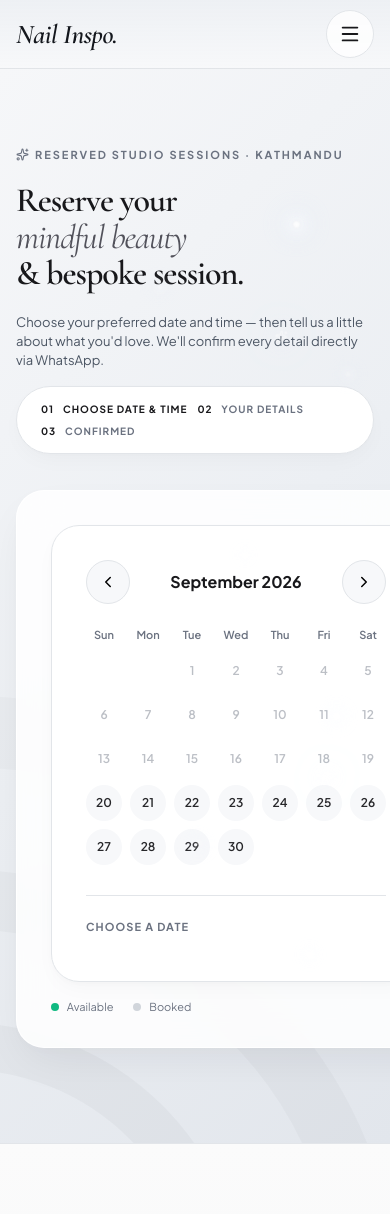
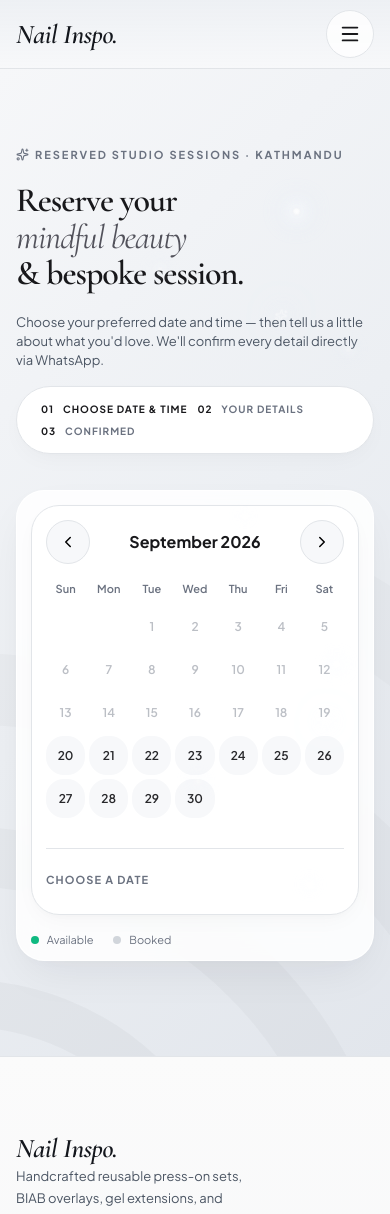
Before and after one commit to dikshyathapa01/nail, a React (Vite) app in the folder frontend/: page /booking in a window 390 px wide. Shown: the top 1214 px of the page. Built offline with nearby package versions, Linux system fonts and the light colour scheme.

Commit message:
responsive

```diff
--- a/frontend/components/GalleryGrid.jsx
+++ b/frontend/components/GalleryGrid.jsx
@@ -6,5 +6,5 @@ import Lightbox from "./Lightbox";
 export default function GalleryGrid({ items = gallery }) {
   const [selected, setSelected] = useState(null);
   const close = () => setSelected(null);
-  return <><div className="gallery-grid">{items.map((item, index) => <motion.button className={`gallery-item gallery-item-${index % 5}`} key={item.title} onClick={() => setSelected(index)} initial={{ opacity: 0, y: 24 }} whileInView={{ opacity: 1, y: 0 }} viewport={{ once: true, margin: "-40px" }} transition={{ duration: 0.55, delay: index * 0.06, ease: [0.16, 1, 0.3, 1] }}><img src={item.image} alt={item.title} /><span className="gallery-overlay"><b>{item.title}</b><Maximize2 size={17} /></span></motion.button>)}</div><Lightbox item={selected === null ? null : items[selected]} onClose={close} onNext={() => setSelected((selected + 1) % items.length)} onPrev={() => setSelected((selected - 1 + items.length) % items.length)} /></>;
+  return <><div className="gallery-grid">{items.map((item, index) => <motion.button className={`gallery-item gallery-item-${index % 5}`} key={item.title} onClick={() => setSelected(index)} initial={{ opacity: 0, y: 24 }} whileInView={{ opacity: 1, y: 0 }} viewport={{ once: true, margin: "-40px" }} transition={{ duration: 0.55, delay: index * 0.06, ease: [0.16, 1, 0.3, 1] }}><motion.img src={item.image} alt={item.title} initial={{ opacity: 0, scale: 1.06 }} whileInView={{ opacity: 1, scale: 1 }} viewport={{ once: true, margin: "-40px" }} transition={{ duration: 0.75, delay: index * 0.06, ease: [0.16, 1, 0.3, 1] }} /><span className="gallery-overlay"><b>{item.title}</b><Maximize2 size={17} /></span></motion.button>)}</div><Lightbox item={selected === null ? null : items[selected]} onClose={close} onNext={() => setSelected((selected + 1) % items.length)} onPrev={() => setSelected((selected - 1 + items.length) % items.length)} /></>;
 }
--- a/frontend/data.js
+++ b/frontend/data.js
@@ -65,7 +65,7 @@ export const services = [
     category: "Gel & Extensions",
     duration: "45 mins",
     description: "Meticulous cuticle prep, bespoke shaping, and seamless milky white ombre or glass-sheen gel polish for an effortlessly clean aesthetic.",
-    image: nnMarble,
+    image: waCoffeeMarble,
   },
   {
     name: "Hand-Painted Accent Art",
@@ -79,7 +79,7 @@ export const services = [
     category: "Nail Art",
     duration: "60 mins",
     description: "Soft blooming quartz textures, wave lines, and rich coffee-cream tonal gradients smoothly blended for an artistic, organic look.",
-    image: waCoffeeMarble,
+    image: nailsPlant,
   },
   {
     name: "Press-On Sizing & Custom Consultation",
@@ -103,7 +103,6 @@ export const gallery = [
   { image: waSwirlAlmond, title: "Minimalist Swirl French", category: "Gel & BIAB" },
   { image: waHearts, title: "Pink Aura & Heart Sparkles", category: "Nail Art" },
   { image: biabNude, title: "Glossy Almond BIAB", category: "Gel & BIAB" },
-  { image: nnMarble, title: "Milky Ombre on Marble", category: "Gel & BIAB" },
   { image: waCoffeeMarble, title: "Coffee & Cream Marble", category: "Nail Art" },
   { image: nnGlitterAcrylic, title: "Golden Stiletto Extensions", category: "Acrylics" },
   { image: nnPorcelainFloral, title: "3D Porcelain Florals & Dots", category: "Nail Art" },
--- a/frontend/index.css
+++ b/frontend/index.css
@@ -1342,12 +1342,14 @@ h2 em {
 
 .booking-layout {
   display: grid;
-  grid-template-columns: 1fr 0.95fr;
+  grid-template-columns: minmax(0, 1fr) minmax(0, 0.95fr);
   gap: 32px;
+  min-width: 0;
 }
 
 .calendar-card,
 .form-panel {
+  min-width: 0;
   padding: 34px;
   border: 1px solid var(--color-platinum);
   border-radius: var(--radius-xl);
@@ -2514,7 +2516,36 @@ html, body { max-width: 100vw; overflow-x: hidden; }
     font-size: 13px !important;
     line-height: 1.45 !important;
   }
-  .booking-layout { grid-template-columns: 1fr !important; }
+  .booking-layout,
+  .calendar-wrapper-col,
+  .form-panel {
+    width: 100%;
+    min-width: 0;
+    max-width: 100%;
+  }
+  .calendar-wrapper-col > .calendar-card,
+  .calendar-wrapper-col .calendar-card .calendar-card {
+    padding: 14px;
+  }
+  .calendar-head {
+    margin-bottom: 18px;
+  }
+  .calendar-head strong {
+    font-size: 16px;
+  }
+  .weekdays,
+  .calendar-days {
+    gap: 4px;
+  }
+  .calendar-days button {
+    min-width: 0;
+    min-height: 0;
+    width: 100%;
+  }
+  .form-panel {
+    padding: 22px 16px;
+    overflow: hidden;
+  }
   .step1-hint-panel { display: none; } /* hide hint on mobile — calendar takes full width */
   .booking-confirmed { padding: 28px 18px; }
   .confirmed-receipt { font-size: 12px; }
--- a/frontend/pages/Home.jsx
+++ b/frontend/pages/Home.jsx
@@ -132,11 +132,26 @@ export default function Home() {
 
           <div className="service-cards">
             {services.slice(0, 8).map((service, index) => (
-              <article className="service-card" key={service.name}>
+              <motion.article
+                className="service-card"
+                key={service.name}
+                initial={{ opacity: 0, y: 28 }}
+                whileInView={{ opacity: 1, y: 0 }}
+                viewport={{ once: true, margin: "-60px" }}
+                transition={{ duration: 0.55, delay: index * 0.06, ease: [0.16, 1, 0.3, 1] }}
+              >
                 <span className="service-number">{String(index + 1).padStart(2, "0")}</span>
                 <span className="service-category-badge">{service.category}</span>
                 <div className="service-image-wrap">
-                  <img src={service.image} alt={service.name} loading="lazy" />
+                  <motion.img
+                    src={service.image}
+                    alt={service.name}
+                    loading="lazy"
+                    initial={{ opacity: 0, scale: 1.06 }}
+                    whileInView={{ opacity: 1, scale: 1 }}
+                    viewport={{ once: true, margin: "-40px" }}
+                    transition={{ duration: 0.7, delay: index * 0.06, ease: [0.16, 1, 0.3, 1] }}
+                  />
                 </div>
                 <div className="service-card-body">
                   <h3>{service.name}</h3>
@@ -155,7 +170,7 @@ export default function Home() {
                     </Link>
                   </div>
                 </div>
-              </article>
+              </motion.article>
             ))}
           </div>
 
```
